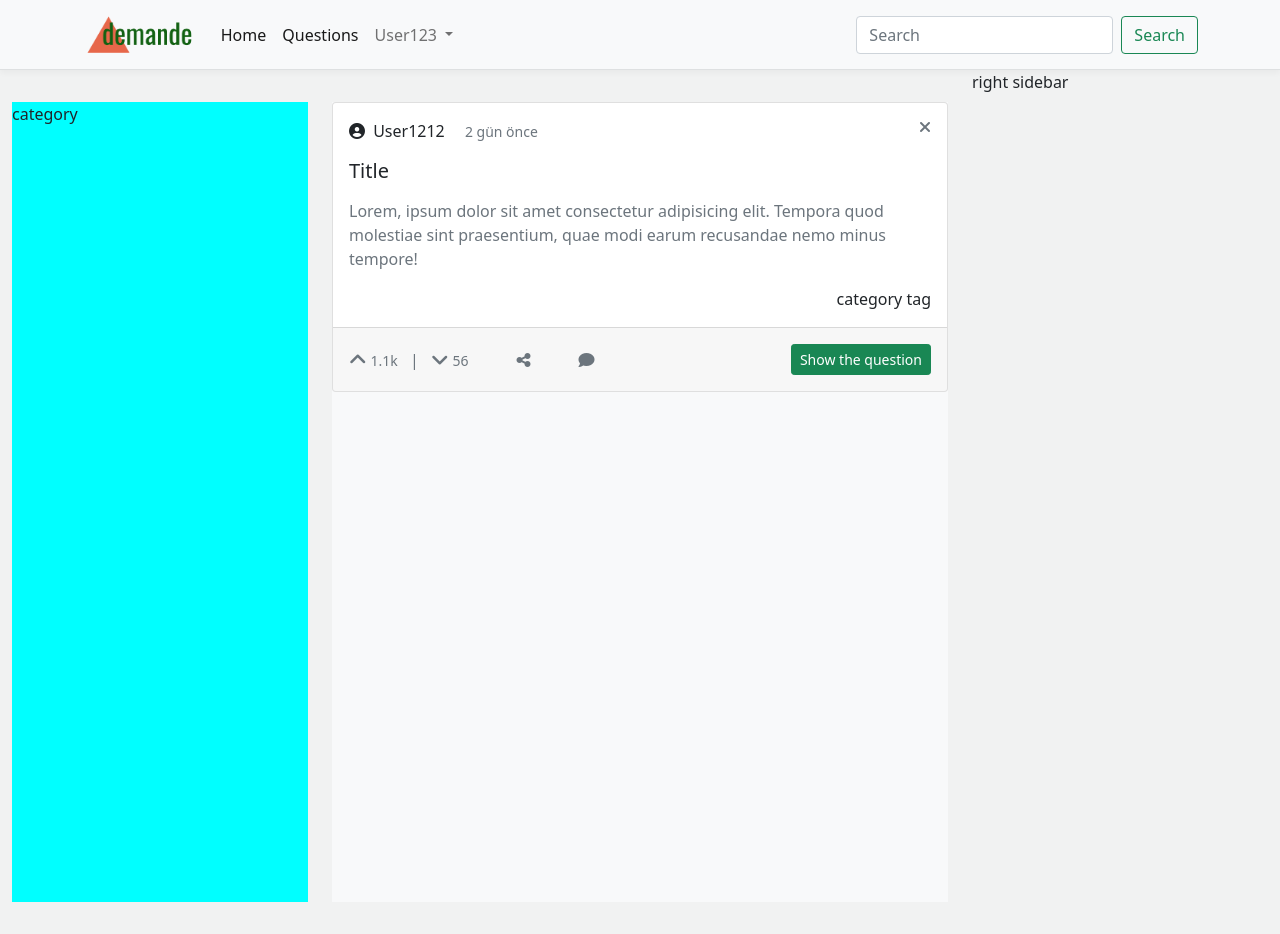
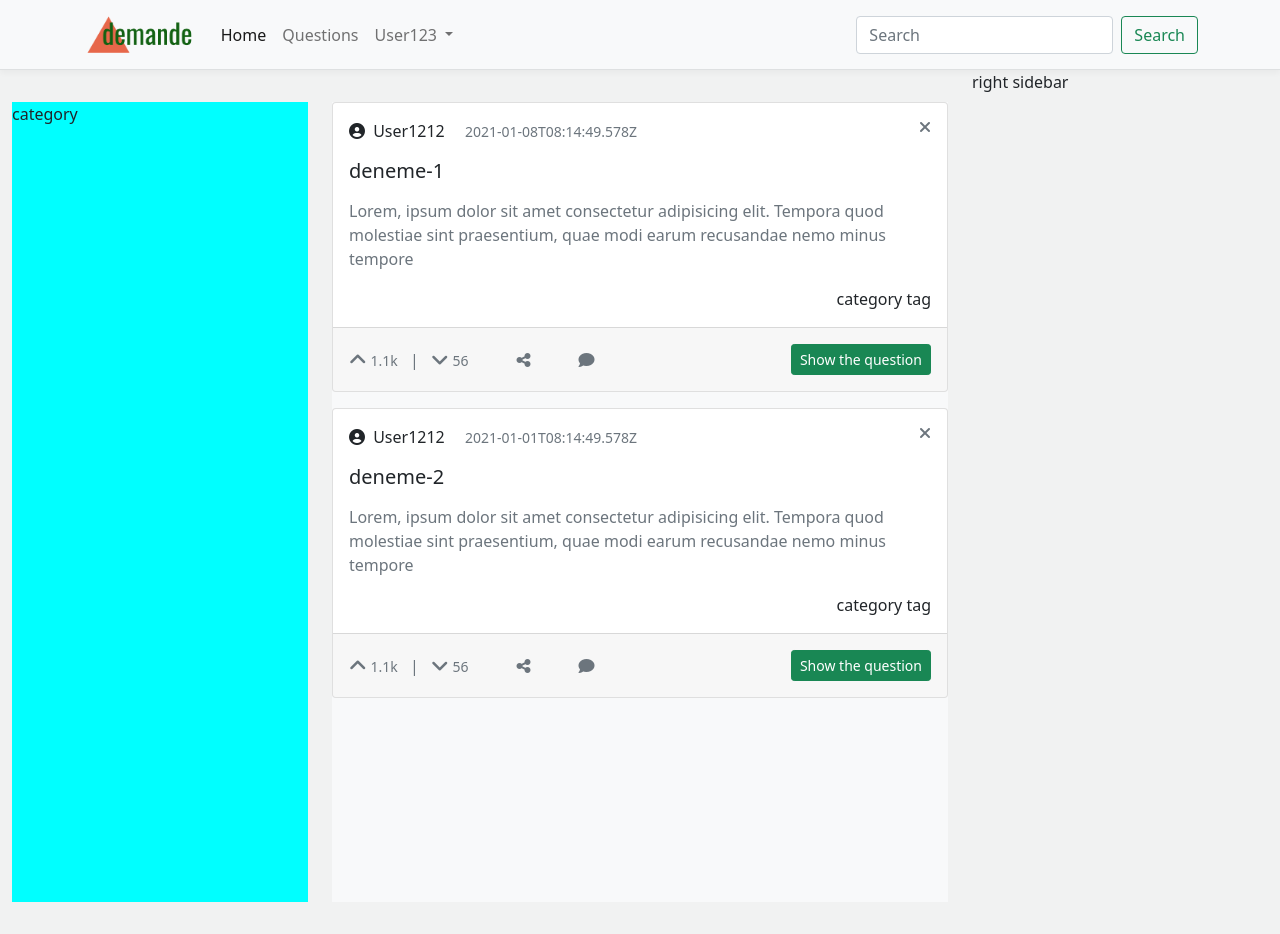
Before and after one commit to erdenerunl/question-answer-app, a Vue app: page / in a window 1280 px wide. Built offline with nearby package versions, Linux system fonts and the light colour scheme; data requests are answered from the project's data file.

Commit message:
Question Container was created

```diff
--- a/src/components/AppHome/QuestionList.vue
+++ b/src/components/AppHome/QuestionList.vue
@@ -1,26 +1,36 @@
 <template>
   <div>
-      <div class=" bg-light question-box">
-          <question-list-item v-for="question in questions" :key="question.id" question="question"  />
-      </div>
+    <div class="bg-light question-box">
+      <question-list-item v-for="question in questions" :key="question.id" :question="question" />
+    </div>
   </div>
 </template>
 
 <script>
-import QuestionListItem from './QuestionListItem.vue'
+import { appAxios } from '@/utils/AppAxios.js'
+import { mapGetters } from 'vuex'
+import QuestionListItem from "./QuestionListItem.vue";
 export default {
   components: { QuestionListItem },
-    data(){
-        return {
-            questions : [1]
-        }
-    }
-}
+  data() {
+    return {
+      questions: [],
+    };
+  },
+  created(){
+      appAxios.get("/questions").then(response => {
+          this.questions = response.data
+      })
+  },
+  computed : {
+      ...mapGetters(["questions/_questionList"])
+  }
+};
 </script>
 
 <style lang="scss" scoped>
 .question-box {
-    height: 100vh;
-    margin: 2rem 0;
+  height: 100vh;
+  margin: 2rem 0;
 }
 </style>
--- a/src/components/AppHome/QuestionListItem.vue
+++ b/src/components/AppHome/QuestionListItem.vue
@@ -4,12 +4,12 @@
       <div class="upper-menu mb-3">
         <i class="custom-text-light fa fa-user-circle me-1"></i>
         <span class="custom-text-light"> User1212 </span>
-        <small class="text-muted ms-3"> 2 gün önce </small>
+        <small class="text-muted ms-3"> {{ question.created_at }} </small>
         <i class="fas fa-times text-muted float-end" style="cursor: pointer"></i>
       </div>
-      <h5 class="card-title">Title</h5>
+      <h5 class="card-title">{{ question.title }}</h5>
       <div class="mt-3">
-        <p class="text-muted">Lorem, ipsum dolor sit amet consectetur adipisicing elit. Tempora quod molestiae sint praesentium, quae modi earum recusandae nemo minus tempore!</p>
+        <p class="text-muted"> {{ question.details }} </p>
         <div class="d-flex justify-content-end align-items-center">
           <div class="custom-text-light">category tag</div>
         </div>
@@ -18,7 +18,7 @@
     <div class="card-footer text-muted py-3 question-footer d-flex justify-content-between align-items-center">
       <div>
         <span class="comment-container">
-          <i style="cursor:pointer;" class="fas fa-angle-up fa-lg"></i>
+          <i style="cursor:pointer;" title="Upwote" class="fas fa-angle-up fa-lg"></i>
           <small class="ms-1">1.1k</small>
           <span class="custom-seperator mx-2"> | </span>
           <i style="cursor:pointer;" class="fas fa-angle-down fa-lg"></i>
--- a/src/components/appNavbar.vue
+++ b/src/components/appNavbar.vue
@@ -20,7 +20,7 @@
               <router-link active-class="active" class="nav-link" aria-current="page" to="/">Home</router-link>
             </li>
             <li class="nav-item">
-              <router-link active-class="active" class="nav-link" to="/">Questions</router-link>
+              <router-link active-class="active" class="nav-link" to="/newquestion">Questions</router-link>
             </li>
             <li class="nav-item dropdown">
               <a active-class="active" class="nav-link dropdown-toggle" href="#" id="navbarDropdown" role="button" data-bs-toggle="dropdown" aria-expanded="false"> User123 </a>
--- a/src/store/index.js
+++ b/src/store/index.js
@@ -1,6 +1,10 @@
 import { createStore } from 'vuex'
+import questions from '@/store/modules/questions.js'
 
 export default createStore({
+  modules : {
+    questions
+  },
   state: {
   },
   mutations: {
```
Also changed, not shown: src/store/dist/index.dev.js (added).
